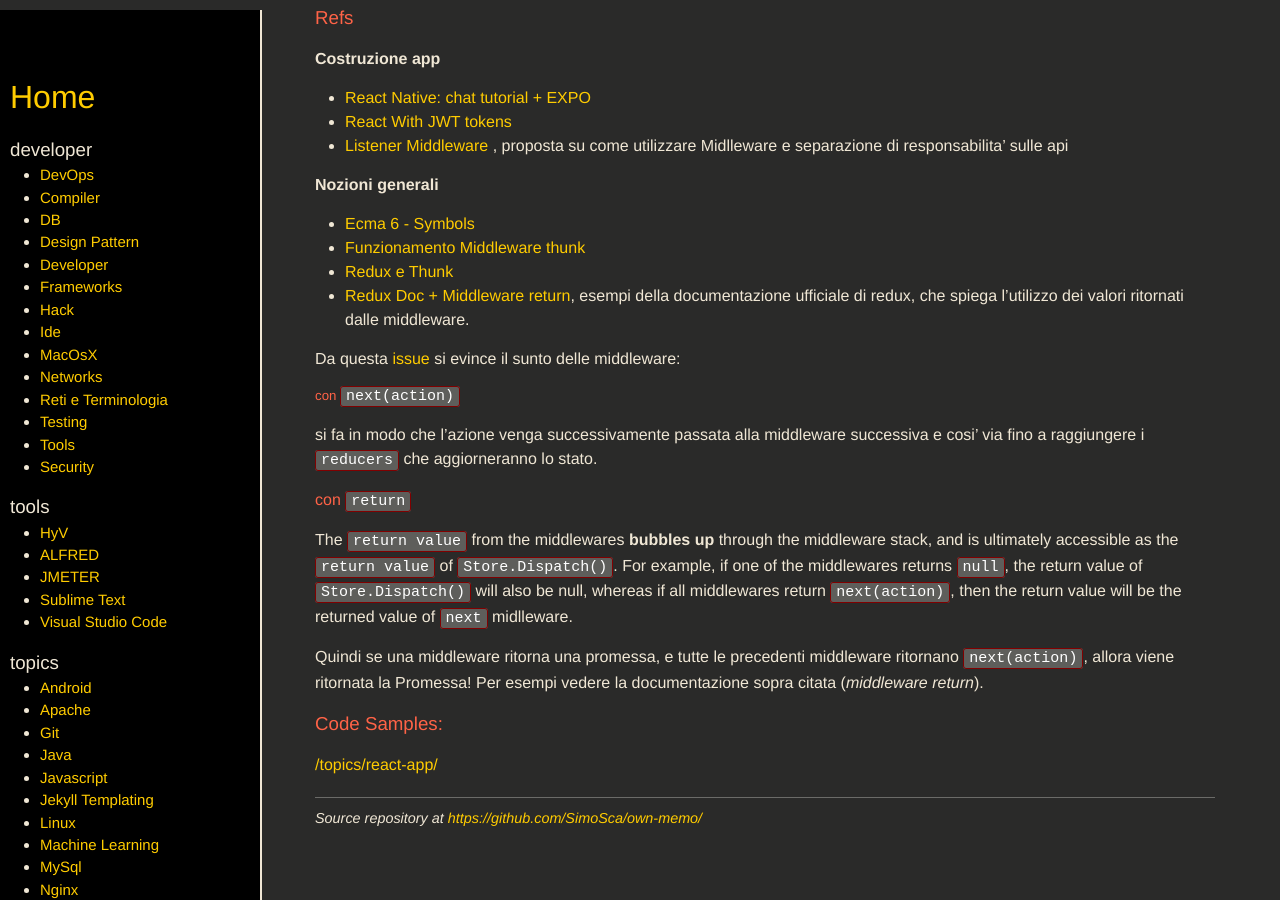
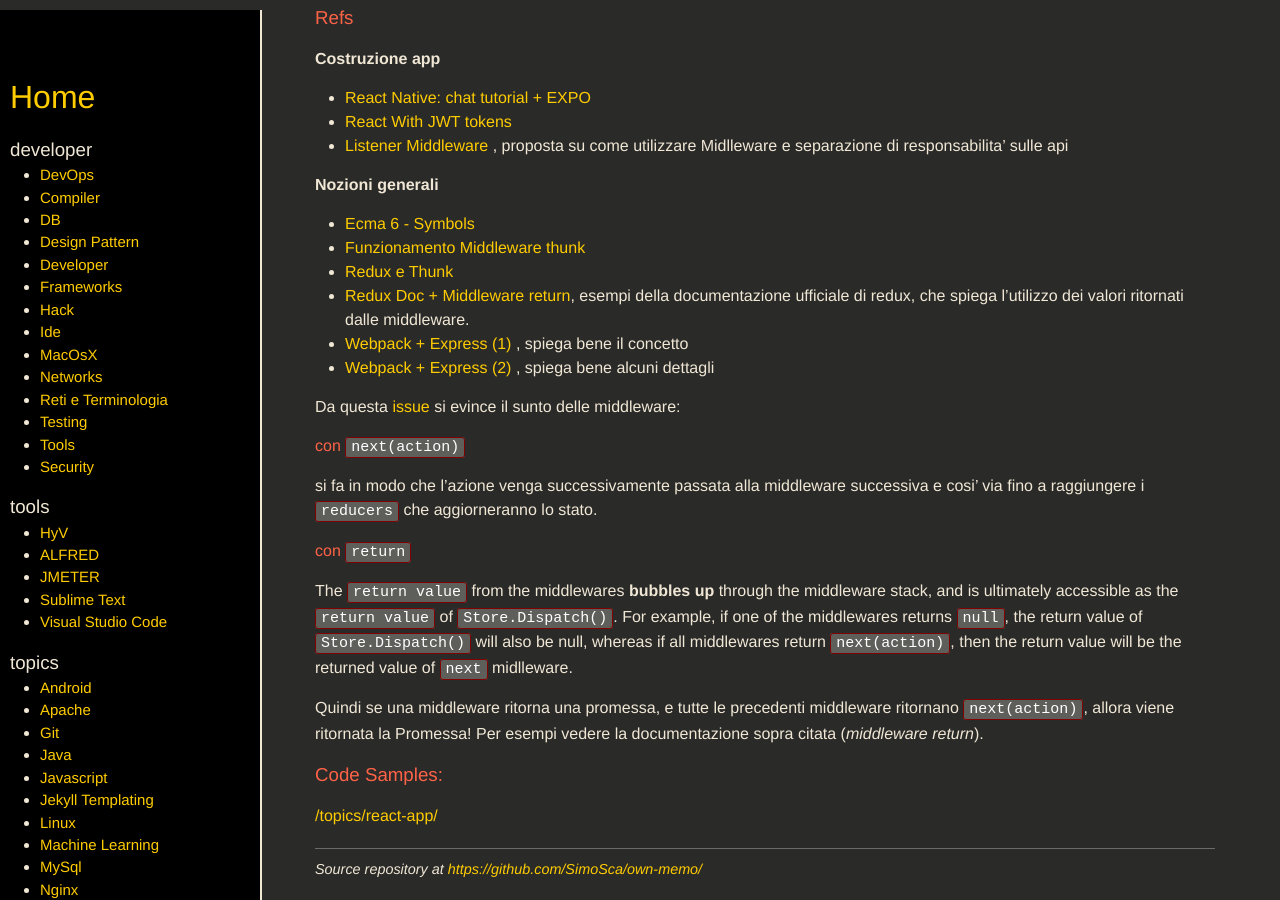
Before and after one commit to SimoSca/own-memo, a Jekyll site: the page built from _pages/topics/react-app.md, in a window 1280 px wide and 900 px high, scrolled down 891 px. Built offline with Jekyll 4.4.1, drawn with Linux system fonts in a browser that asks for light colours; nearby versions of some CDN libraries.

Commit message:
[improved] own memo

```diff
--- a/_pages/topics/react-app.md
+++ b/_pages/topics/react-app.md
@@ -66,11 +66,12 @@ proposta su come utilizzare Midlleware e separazione di responsabilita' sulle ap
 - [Redux e Thunk](https://medium.com/@stowball/a-dummys-guide-to-redux-and-thunk-in-react-d8904a7005d3)
 - [Redux Doc + Middleware return](https://redux.js.org/advanced/async-actions), esempi della documentazione ufficiale di redux,
 che spiega l'utilizzo dei valori ritornati dalle middleware.
-
+- [Webpack + Express (1)](https://blog.hellojs.org/setting-up-your-react-es6-development-environment-with-webpack-express-and-babel-e2a53994ade) , spiega bene il concetto
+- [Webpack + Express (2)](https://medium.com/@johnstew/webpack-hmr-with-express-app-76ef42dbac17) , spiega bene alcuni dettagli
 
 Da questa [issue](https://github.com/GuillaumeSalles/redux.NET/issues/48) si evince il sunto delle middleware:
 
-##### con `next(action)`
+#### con `next(action)`
 si fa in modo che l'azione venga successivamente passata alla middleware successiva e cosi' via fino a raggiungere i `reducers` che aggiorneranno lo stato.
 
 #### con `return`
```
